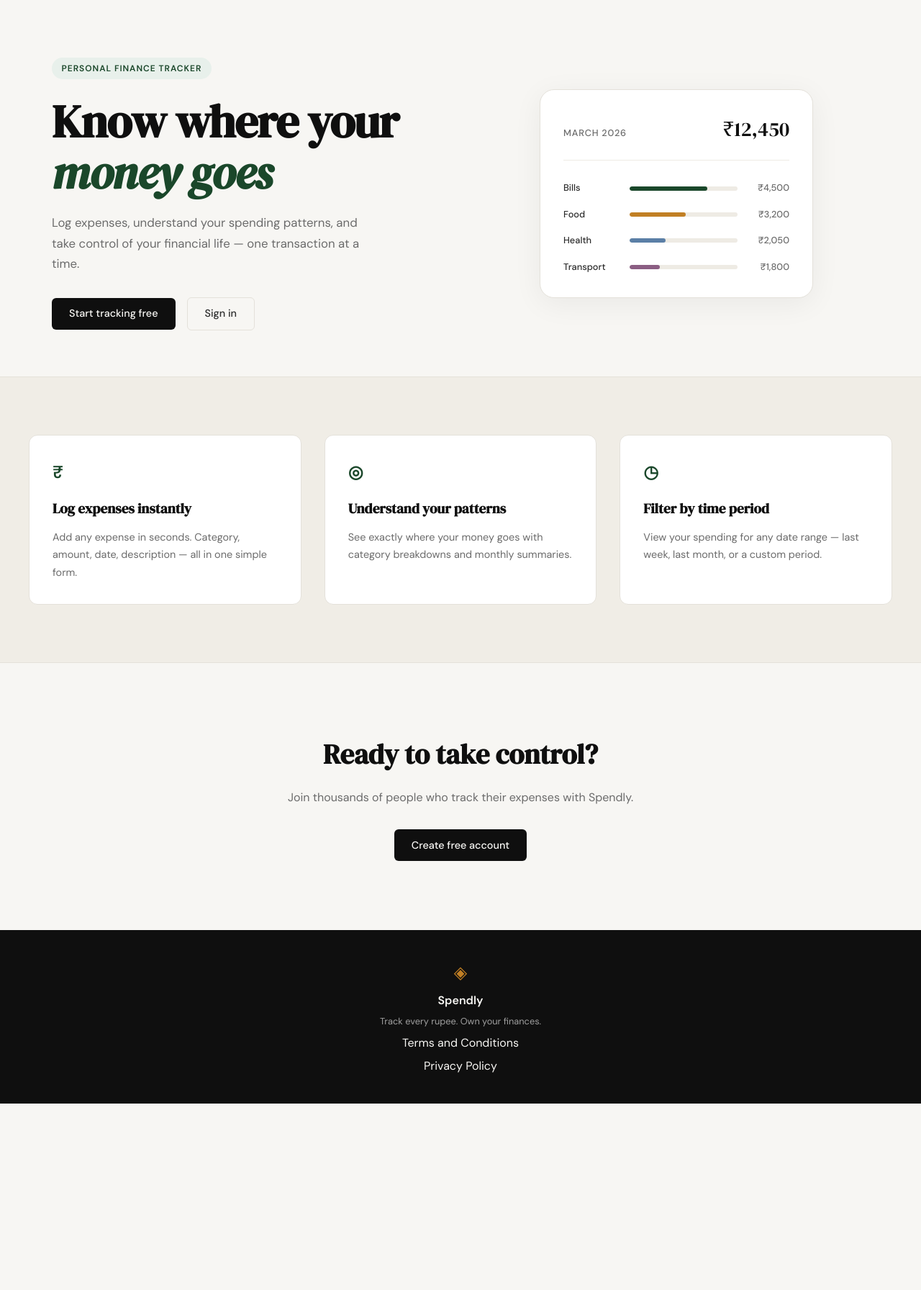
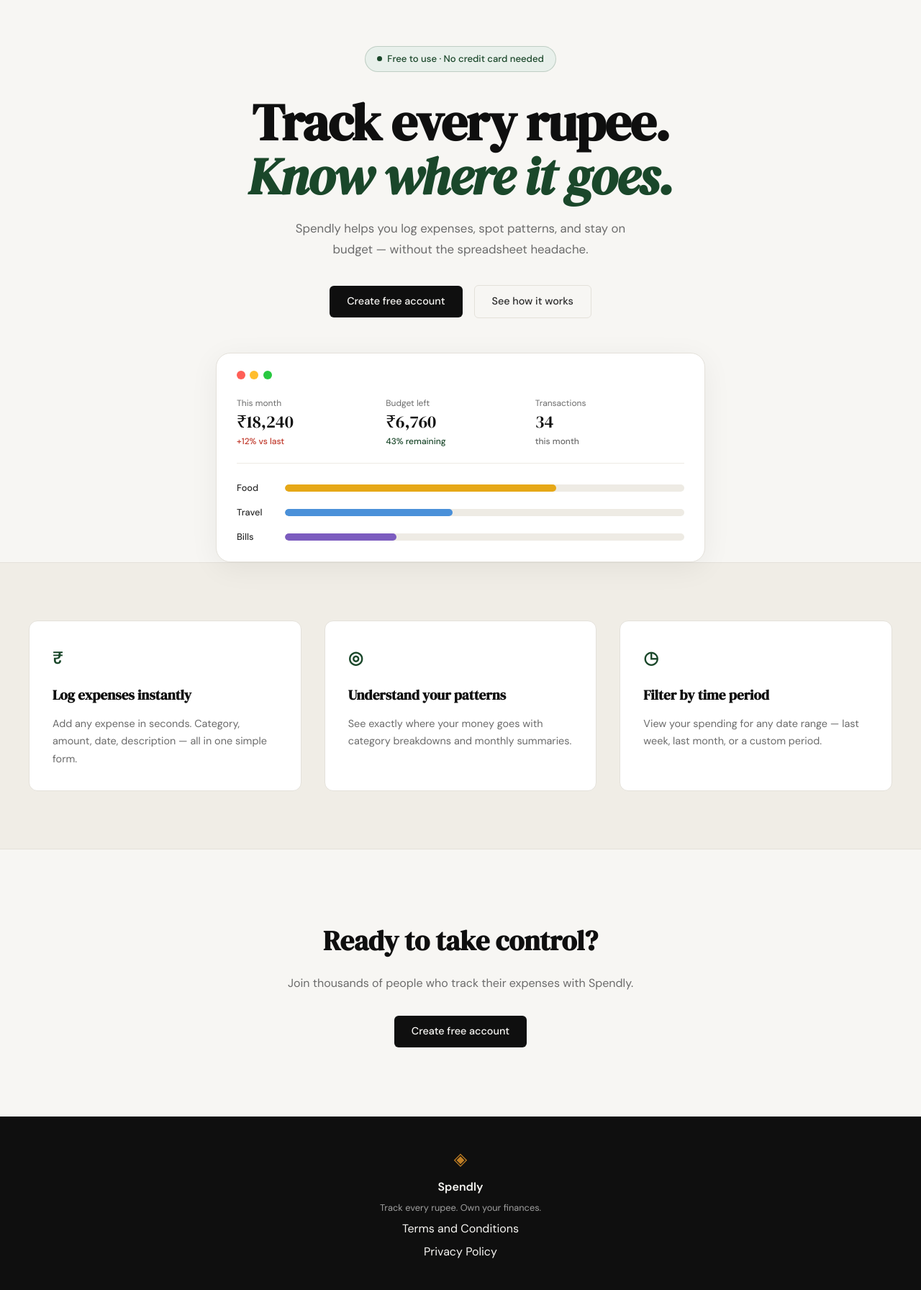
Before and after one commit to dhruvatgithub2004/spendly, a Flask app: page / in a window 1280 px wide. Shown: the part 61-1853 px from the top of the page at 72% size. Before the commit the page ends 1594 px from the top, so only its background shows below. Run offline with Flask 3, Linux system fonts and the light colour scheme.

Commit message:
landing: redesign hero section to match mockup

```diff
--- /dev/null
+++ b/static/css/landing.css
@@ -0,0 +1,156 @@
+/* Hero — centered single-column layout */
+.hero {
+    padding: 4rem 2rem 0;
+    display: block;
+    max-width: 760px;
+    margin: 0 auto;
+    text-align: center;
+}
+
+.hero-inner {
+    display: flex;
+    flex-direction: column;
+    align-items: center;
+}
+
+/* Badge */
+.hero-badge {
+    display: inline-flex;
+    align-items: center;
+    gap: 0.45rem;
+    background: var(--accent-light);
+    color: var(--accent);
+    font-size: 0.82rem;
+    font-weight: 500;
+    letter-spacing: 0;
+    text-transform: none;
+    padding: 0.4rem 1rem;
+    border-radius: 999px;
+    border: 1px solid rgba(26, 71, 42, 0.2);
+    margin-bottom: 2rem;
+}
+
+.hero-badge-dot {
+    width: 7px;
+    height: 7px;
+    border-radius: 50%;
+    background: var(--accent);
+    flex-shrink: 0;
+}
+
+/* Title */
+.hero-title {
+    font-size: clamp(2.75rem, 6vw, 4.5rem);
+    max-width: 640px;
+    margin-bottom: 1.25rem;
+    line-height: 1.05;
+}
+
+.hero-title em {
+    font-style: italic;
+    color: var(--accent);
+    display: block;
+}
+
+/* Subtitle */
+.hero-subtitle {
+    max-width: 480px;
+    text-align: center;
+    margin-bottom: 2.25rem;
+}
+
+/* Actions */
+.hero-actions {
+    justify-content: center;
+    margin-bottom: 3rem;
+}
+
+/* Visual */
+.hero-visual {
+    width: 100%;
+    max-width: 680px;
+    display: block;
+}
+
+/* Mock card */
+.mock-card {
+    max-width: 100%;
+    width: 100%;
+    padding: 1.5rem 1.75rem;
+    text-align: left;
+}
+
+/* Window dots */
+.mock-window-dots {
+    display: flex;
+    gap: 0.4rem;
+    margin-bottom: 1.5rem;
+}
+
+.dot {
+    width: 12px;
+    height: 12px;
+    border-radius: 50%;
+}
+
+.dot-red    { background: #ff5f57; }
+.dot-yellow { background: #ffbd2e; }
+.dot-green  { background: #28c840; }
+
+/* Stat tiles */
+.mock-stats {
+    display: grid;
+    grid-template-columns: repeat(3, 1fr);
+    margin-bottom: 1.5rem;
+    padding-bottom: 1.25rem;
+    border-bottom: 1px solid var(--border-soft);
+}
+
+.mock-stat {
+    display: flex;
+    flex-direction: column;
+    gap: 0.15rem;
+    padding-right: 1rem;
+}
+
+.mock-stat-label {
+    font-size: 0.75rem;
+    color: var(--ink-muted);
+    font-weight: 400;
+}
+
+.mock-stat-value {
+    font-family: var(--font-display);
+    font-size: 1.5rem;
+    color: var(--ink);
+    line-height: 1.2;
+}
+
+.mock-stat-sub {
+    font-size: 0.75rem;
+    color: var(--ink-muted);
+    font-weight: 500;
+}
+
+.mock-stat-sub.danger  { color: var(--danger); }
+.mock-stat-sub.success { color: var(--accent); }
+
+/* Bars — 2-column (label + bar, no amount) */
+.mock-bars { gap: 0.85rem; }
+
+.mock-bar-row { grid-template-columns: 55px 1fr; }
+
+.mock-bar-track { height: 10px; }
+
+.mock-bar-food   { background: #e6a817; }
+.mock-bar-travel { background: #4a90d9; }
+.mock-bar-bills  { background: #7c5cbf; }
+
+/* Responsive */
+@media (max-width: 600px) {
+    .hero { padding: 2.5rem 1.25rem 0; }
+
+    .mock-stat:last-child { display: none; }
+
+    .mock-stats { grid-template-columns: 1fr 1fr; }
+}
--- a/templates/landing.html
+++ b/templates/landing.html
@@ -1,60 +1,72 @@
 {% extends "base.html" %}
 
 {% block title %}Spendly — Track Every Rupee{% endblock %}
+
+{% block head %}<link rel="stylesheet" href="{{ url_for('static', filename='css/landing.css') }}">{% endblock %}
 
 {% block content %}
 
 <section class="hero">
     <div class="hero-inner">
-        <div class="hero-badge">Personal Finance Tracker</div>
+        <div class="hero-badge">
+            <span class="hero-badge-dot"></span>
+            Free to use · No credit card needed
+        </div>
         <h1 class="hero-title">
-            Know where your<br>
-            <em>money goes</em>
+            Track every rupee.<br>
+            <em>Know where it goes.</em>
         </h1>
         <p class="hero-subtitle">
-            Log expenses, understand your spending patterns,
-            and take control of your financial life —
-            one transaction at a time.
+            Spendly helps you log expenses, spot patterns, and stay
+            on budget — without the spreadsheet headache.
         </p>
         <div class="hero-actions">
-            <a href="{{ url_for('register') }}" class="btn-primary">Start tracking free</a>
-            <a href="{{ url_for('login') }}" class="btn-ghost">Sign in</a>
+            <a href="{{ url_for('register') }}" class="btn-primary">Create free account</a>
+            <a href="#" class="btn-ghost">See how it works</a>
         </div>
-    </div>
-    <div class="hero-visual">
-        <div class="mock-card">
-            <div class="mock-card-header">
-                <span class="mock-label">March 2026</span>
-                <span class="mock-total">₹12,450</span>
-            </div>
-            <div class="mock-bars">
-                <div class="mock-bar-row">
-                    <span class="mock-cat">Bills</span>
-                    <div class="mock-bar-track">
-                        <div class="mock-bar" style="width: 72%"></div>
+        <div class="hero-visual">
+            <div class="mock-card">
+                <div class="mock-window-dots">
+                    <span class="dot dot-red"></span>
+                    <span class="dot dot-yellow"></span>
+                    <span class="dot dot-green"></span>
+                </div>
+                <div class="mock-stats">
+                    <div class="mock-stat">
+                        <span class="mock-stat-label">This month</span>
+                        <span class="mock-stat-value">₹18,240</span>
+                        <span class="mock-stat-sub danger">+12% vs last</span>
                     </div>
-                    <span class="mock-amt">₹4,500</span>
+                    <div class="mock-stat">
+                        <span class="mock-stat-label">Budget left</span>
+                        <span class="mock-stat-value">₹6,760</span>
+                        <span class="mock-stat-sub success">43% remaining</span>
+                    </div>
+                    <div class="mock-stat">
+                        <span class="mock-stat-label">Transactions</span>
+                        <span class="mock-stat-value">34</span>
+                        <span class="mock-stat-sub">this month</span>
+                    </div>
                 </div>
-                <div class="mock-bar-row">
-                    <span class="mock-cat">Food</span>
-                    <div class="mock-bar-track">
-                        <div class="mock-bar mock-bar-2" style="width: 52%"></div>
+                <div class="mock-bars">
+                    <div class="mock-bar-row">
+                        <span class="mock-cat">Food</span>
+                        <div class="mock-bar-track">
+                            <div class="mock-bar mock-bar-food" style="width: 68%"></div>
+                        </div>
                     </div>
-                    <span class="mock-amt">₹3,200</span>
-                </div>
-                <div class="mock-bar-row">
-                    <span class="mock-cat">Health</span>
-                    <div class="mock-bar-track">
-                        <div class="mock-bar mock-bar-3" style="width: 33%"></div>
+                    <div class="mock-bar-row">
+                        <span class="mock-cat">Travel</span>
+                        <div class="mock-bar-track">
+                            <div class="mock-bar mock-bar-travel" style="width: 42%"></div>
+                        </div>
                     </div>
-                    <span class="mock-amt">₹2,050</span>
-                </div>
-                <div class="mock-bar-row">
-                    <span class="mock-cat">Transport</span>
-                    <div class="mock-bar-track">
-                        <div class="mock-bar mock-bar-4" style="width: 28%"></div>
+                    <div class="mock-bar-row">
+                        <span class="mock-cat">Bills</span>
+                        <div class="mock-bar-track">
+                            <div class="mock-bar mock-bar-bills" style="width: 28%"></div>
+                        </div>
                     </div>
-                    <span class="mock-amt">₹1,800</span>
                 </div>
             </div>
         </div>
```
Also changed, not shown: landing_page_example.jpeg (added).
